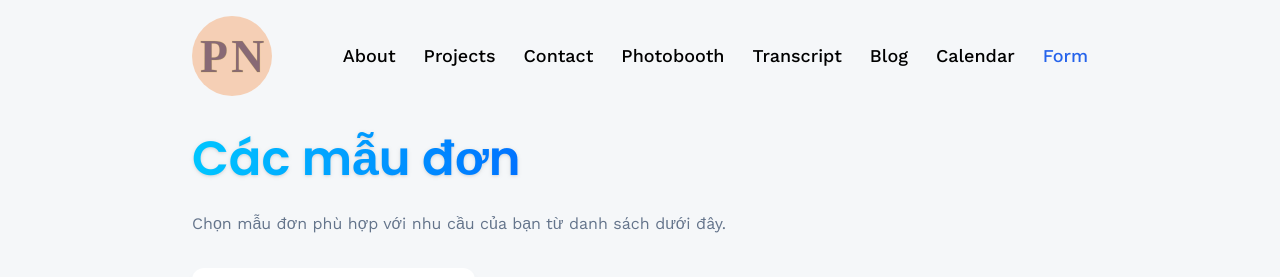
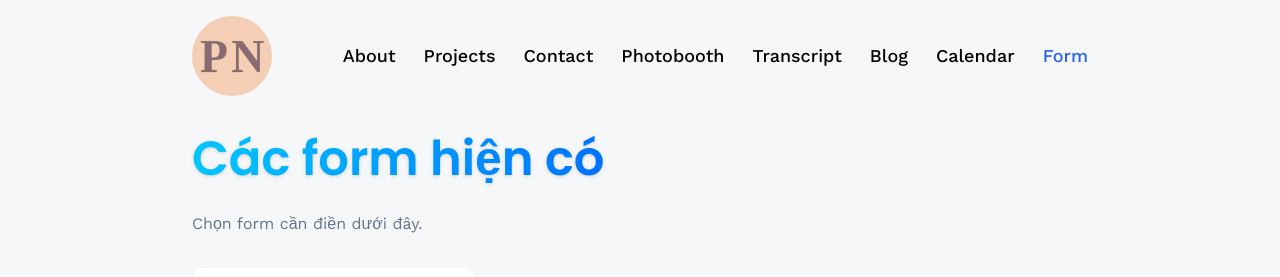
Before and after one commit to nhan2892005/Portfolio, a React (Vite) app: page /form in a window 1280 px wide. Shown: the top 277 px of the page. Built offline with nearby package versions, Linux system fonts and the light colour scheme; no server answers.

Commit message:
fix content of form

```diff
--- a/src/pages/Form.jsx
+++ b/src/pages/Form.jsx
@@ -74,7 +74,7 @@ const Form = () => {
     <section className='max-container'>
       <h1 className='head-text'>
         <span className='blue-gradient_text font-semibold drop-shadow'>
-          {selectedForm ? selectedForm.title : 'Các mẫu đơn'}
+          {selectedForm ? selectedForm.title : 'Các form hiện có'}
         </span>
       </h1>
 
@@ -82,7 +82,7 @@ const Form = () => {
         <p>
           {selectedForm
             ? selectedForm.description
-            : 'Chọn mẫu đơn phù hợp với nhu cầu của bạn từ danh sách dưới đây.'}
+            : 'Chọn form cần điền dưới đây.'}
         </p>
       </div>
 
```
